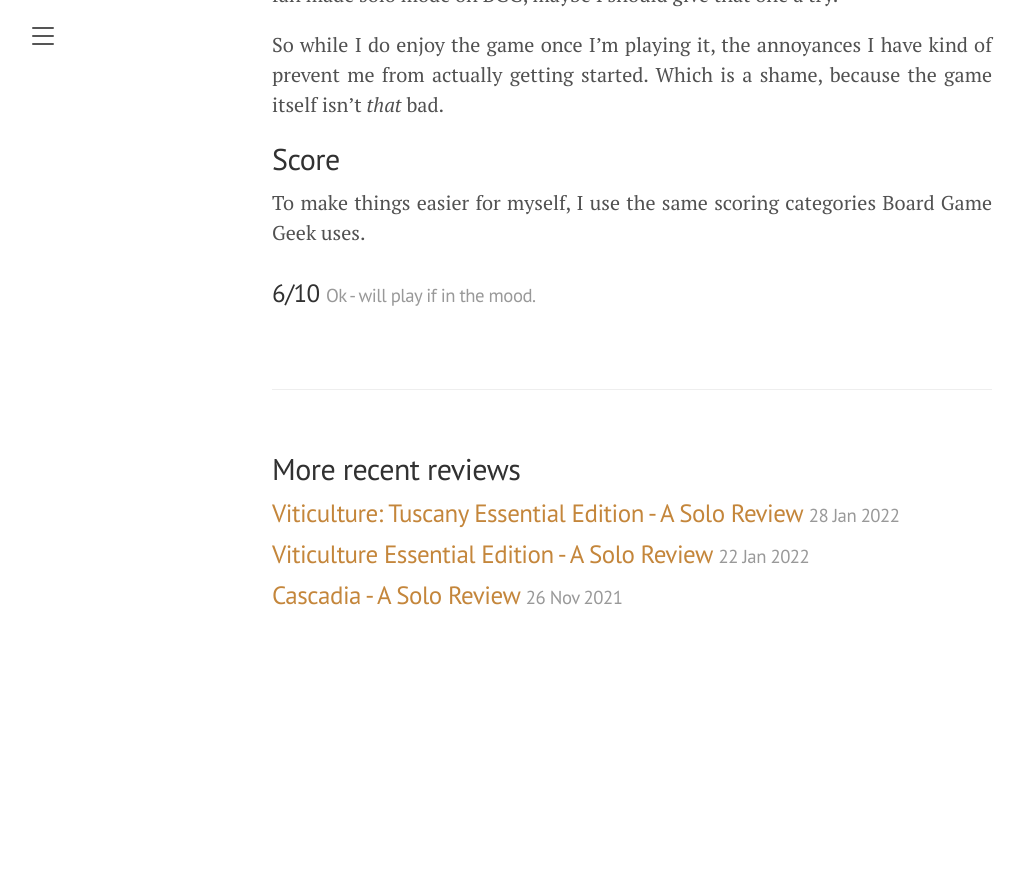
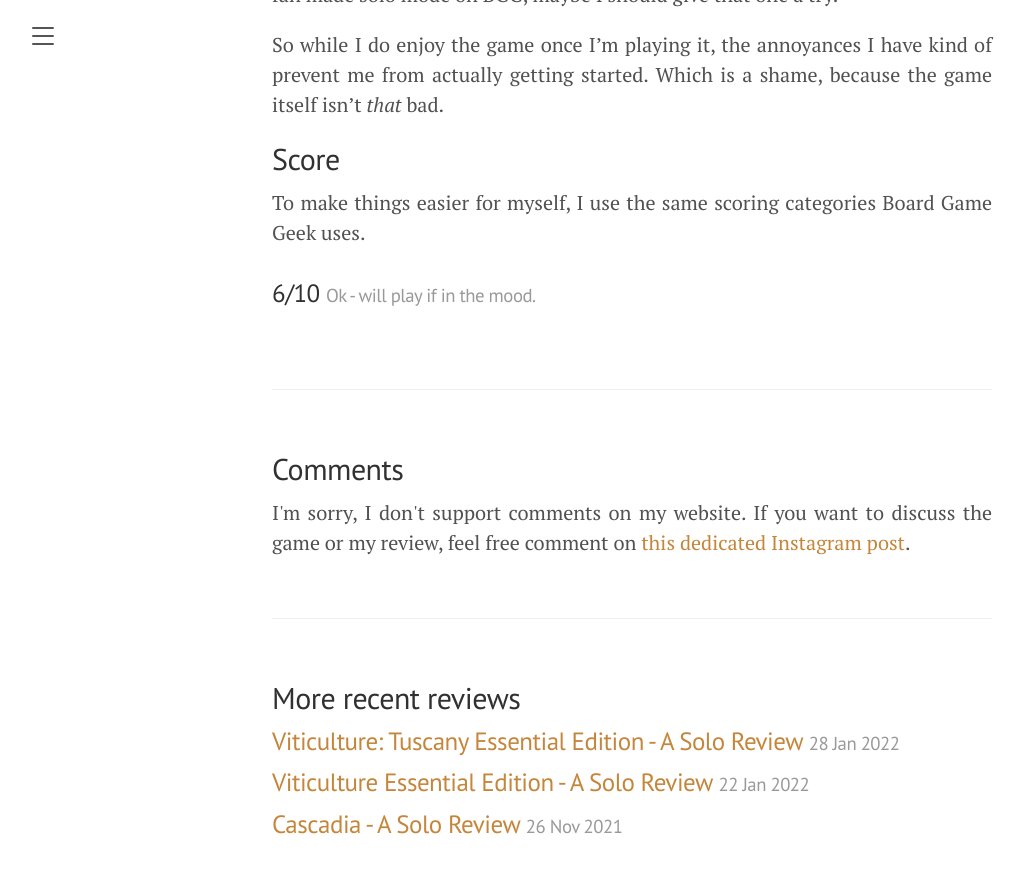
Before and after one commit to singlemeeple/singlemeeple.github.io, a Jekyll site: the page built from _posts/2022-03-12-tiny-epic-dinosaurs-a-solo-review.md, in a window 1280 px wide and 900 px high, scrolled down 10592 px. Shown: the top 873 px of the window, without its empty margins (8-1032 px from the left). Built offline with Jekyll 4.4.1, drawn with Linux system fonts in a browser that asks for light colours; before the commit the page ends 11263 px from its top, so only the background shows below that; some of the changed lines change nothing that is shown.

Commit message:
Add Instagram link for Tiny Epic Dinosaurs

```diff
--- a/_posts/2022-03-12-tiny-epic-dinosaurs-a-solo-review.md
+++ b/_posts/2022-03-12-tiny-epic-dinosaurs-a-solo-review.md
@@ -5,7 +5,7 @@ description: "Imagine a future where humans and dinosaurs can live side by side.
 thumbnail: /public/images/reviews/tiny-epic-dinosaurs/tiny-epic-dinosaurs-a-solo-review.jpg
 social_image: /public/images/reviews/tiny-epic-dinosaurs/social.jpg
 category: review
-instagram:
+instagram: https://www.instagram.com/p/CbADhH6MwdA/
 score: 6
 ---
 
```
